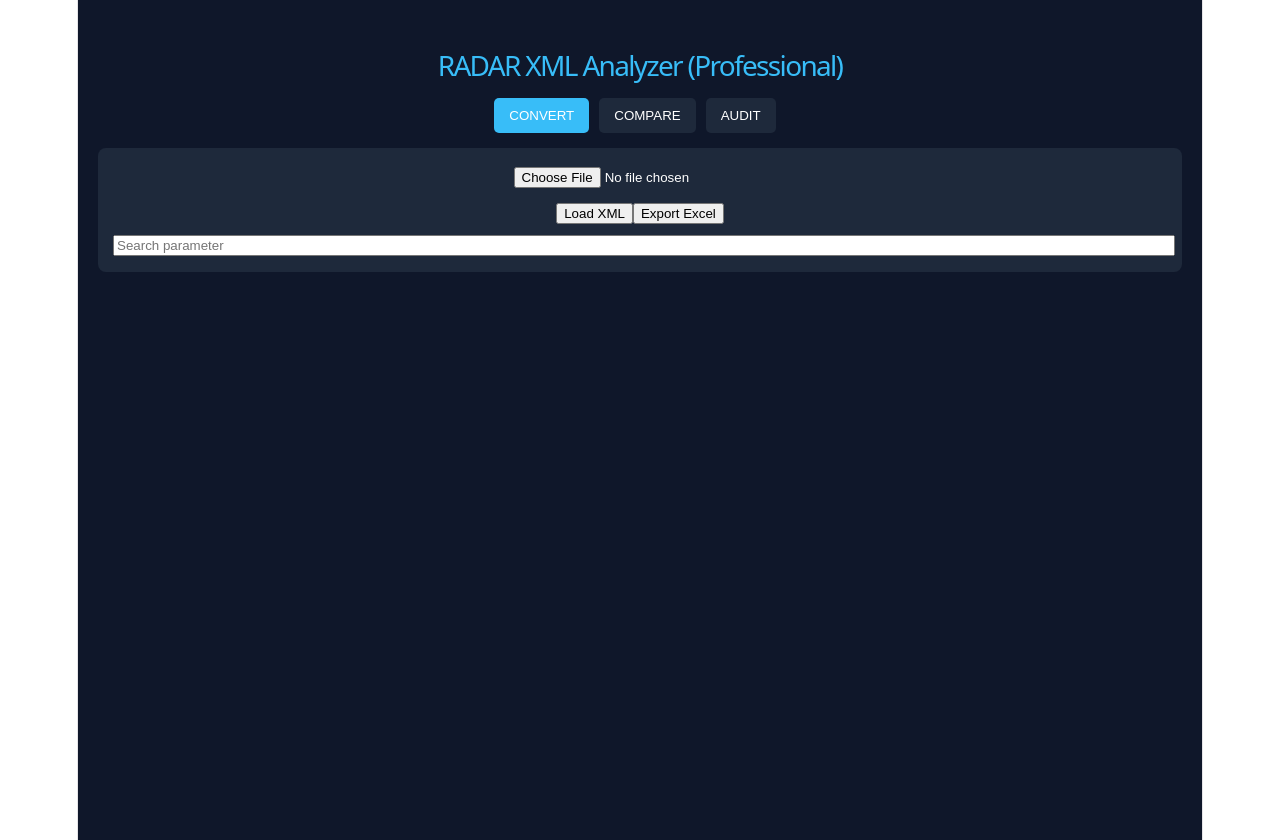
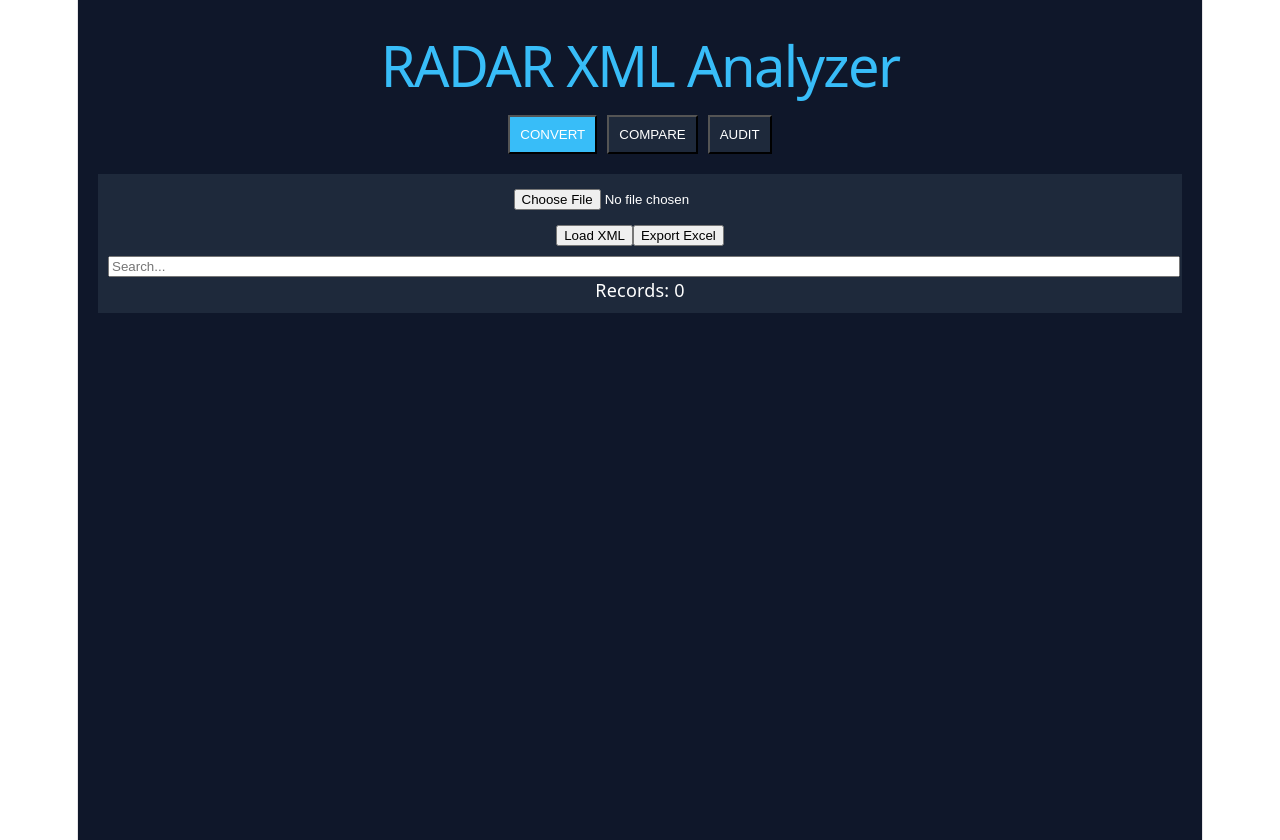
Before and after one commit to celen06/radar-app, a React (Vite) app: page / in a window 1280 px wide. Built offline with nearby package versions, Linux system fonts and the light colour scheme.

Commit message:
Buttons Modified

```diff
--- a/src/App.jsx
+++ b/src/App.jsx
@@ -1,3 +1,4 @@
+
 import React, { useState } from "react";
 import * as XLSX from "xlsx";
 
@@ -9,12 +10,14 @@ export default function RadarApp() {
   const [tab, setTab] = useState("convert");
 
   const readFile = (file, setter) => {
+    if (!file) return;
     const reader = new FileReader();
     reader.onload = e => setter(e.target.result);
     reader.readAsText(file);
   };
 
   const parseXML = (xmlString) => {
+    try {
       const parser = new DOMParser();
       const xmlDoc = parser.parseFromString(xmlString, "text/xml");
       const elements = xmlDoc.getElementsByTagName("*");
@@ -27,10 +30,20 @@ export default function RadarApp() {
         }
       }
       return parsed;
+    } catch (e) {
+      console.error("XML parse error", e);
+      return [];
+    }
   };
 
   const exportToExcel = () => {
-    if (!data.length) return;
+    console.log("Export clicked", data);
+
+    if (!data || data.length === 0) {
+      alert("No data to export!");
+      return;
+    }
+
     const ws = XLSX.utils.json_to_sheet(data);
     const wb = XLSX.utils.book_new();
     XLSX.utils.book_append_sheet(wb, ws, "Results");
@@ -38,12 +51,25 @@ export default function RadarApp() {
   };
 
   const handleConvert = () => {
-    if (!xml1) return;
-    setData(parseXML(xml1));
+    console.log("Convert clicked", xml1);
+
+    if (!xml1) {
+      alert("Upload XML file first");
+      return;
+    }
+
+    const parsed = parseXML(xml1);
+    setData(parsed);
   };
 
   const handleCompare = () => {
-    if (!xml1 || !xml2) return;
+    console.log("Compare clicked", xml1, xml2);
+
+    if (!xml1 || !xml2) {
+      alert("Upload both XML files!");
+      return;
+    }
+
     const d1 = parseXML(xml1);
     const d2 = parseXML(xml2);
 
@@ -53,17 +79,33 @@ export default function RadarApp() {
       const match = d2.find(item2 => item2.tag === item1.tag);
 
       if (!match) {
-        results.push({ Parameter: item1.tag, Baseline: item1.value, Current: "Missing", Status: "Missing" });
+        results.push({
+          Parameter: item1.tag,
+          Baseline: item1.value,
+          Current: "Missing",
+          Status: "Missing"
+        });
       } else if (match.value !== item1.value) {
-        results.push({ Parameter: item1.tag, Baseline: item1.value, Current: match.value, Status: "Changed" });
+        results.push({
+          Parameter: item1.tag,
+          Baseline: item1.value,
+          Current: match.value,
+          Status: "Changed"
+        });
       }
     });
 
+    console.log("Compare results", results);
     setData(results);
   };
 
   const handleAudit = () => {
-    if (!xml1) return;
+    console.log("Audit clicked", xml1);
+
+    if (!xml1) {
+      alert("Upload XML file first");
+      return;
+    }
 
     const parsed = parseXML(xml1);
 
@@ -98,14 +140,20 @@ export default function RadarApp() {
       }
 
       if (status === "Fail") {
-        results.push({ Parameter: item.tag, Value: item.value, Expected: expected, Status: status });
+        results.push({
+          Parameter: item.tag,
+          Value: item.value,
+          Expected: expected,
+          Status: "Fail"
+        });
       }
     });
 
+    console.log("Audit results", results);
     setData(results);
   };
 
-  const filteredData = data.filter(row =>
+  const filteredData = (data || []).filter(row =>
     (row.Parameter || row.tag)?.toLowerCase().includes(search.toLowerCase())
   );
 
@@ -113,29 +161,25 @@ export default function RadarApp() {
     if (status === "Missing") return "red";
     if (status === "Changed") return "orange";
     if (status === "Fail") return "red";
-    return "green";
+    return "lightgreen";
   };
 
   return (
-    <div style={{ fontFamily: "Arial", background: "#0f172a", color: "white", minHeight: "100vh", padding: "20px" }}>
-      <h1 style={{ fontSize: "28px", marginBottom: "20px", color: "#38bdf8" }}>
-        RADAR XML Analyzer (Professional)
-      </h1>
+    <div style={{ background: "#0f172a", color: "white", minHeight: "100vh", padding: "20px" }}>
+      <h1 style={{ color: "#38bdf8" }}>RADAR XML Analyzer</h1>
 
       {/* Tabs */}
-      <div style={{ marginBottom: "15px" }}>
-        {["convert", "compare", "audit"].map((t) => (
+      <div>
+        {["convert", "compare", "audit"].map(t => (
           <button
             key={t}
+            type="button"
             onClick={() => setTab(t)}
             style={{
-              marginRight: "10px",
-              padding: "10px 15px",
+              margin: "5px",
+              padding: "10px",
               background: tab === t ? "#38bdf8" : "#1e293b",
-              color: "white",
-              border: "none",
-              borderRadius: "5px",
-              cursor: "pointer"
+              color: "white"
             }}
           >
             {t.toUpperCase()}
@@ -143,33 +187,50 @@ export default function RadarApp() {
         ))}
       </div>
 
-      {/* Upload Panel */}
-      <div style={{ background: "#1e293b", padding: "15px", borderRadius: "8px" }}>
-        <input type="file" accept=".xml" onChange={e => readFile(e.target.files[0], setXml1)} />
+      {/* Upload */}
+      <div style={{ padding: "10px", background: "#1e293b", marginTop: "15px" }}>
+        <input
+          type="file"
+          accept=".xml"
+          onChange={e => {
+            readFile(e.target.files[0], setXml1);
+            console.log("XML1 loaded");
+          }}
+        />
+
         {tab === "compare" && (
-          <input type="file" accept=".xml" onChange={e => readFile(e.target.files[0], setXml2)} />
+          <input
+            type="file"
+            accept=".xml"
+            onChange={e => {
+              readFile(e.target.files[0], setXml2);
+              console.log("XML2 loaded");
+            }}
+          />
         )}
 
         <div style={{ marginTop: "10px" }}>
-          {tab === "convert" && <button onClick={handleConvert}>Load XML</button>}
-          {tab === "compare" && <button onClick={handleCompare}>Run Delta</button>}
-          {tab === "audit" && <button onClick={handleAudit}>Run Audit</button>}
-          <button onClick={exportToExcel}>Export Excel</button>
+          {tab === "convert" && <button type="button" onClick={handleConvert}>Load XML</button>}
+          {tab === "compare" && <button type="button" onClick={handleCompare}>Run Delta</button>}
+          {tab === "audit" && <button type="button" onClick={handleAudit}>Run Audit</button>}
+          <button type="button" onClick={exportToExcel}>Export Excel</button>
         </div>
 
         <input
-          placeholder="Search parameter"
+          placeholder="Search..."
           value={search}
           onChange={e => setSearch(e.target.value)}
           style={{ marginTop: "10px", width: "100%" }}
         />
+
+        <p>Records: {data.length}</p>
       </div>
 
       {/* Table */}
-      {filteredData && filteredData.length > 0 && (
-        <table style={{ width: "100%", marginTop: "20px", borderCollapse: "collapse" }}>
+      {filteredData.length > 0 && (
+        <table style={{ width: "100%", marginTop: "20px" }}>
           <thead>
-            <tr style={{ background: "#334155" }}>
+            <tr>
               <th>Parameter</th>
               {tab === "compare" && <><th>Baseline</th><th>Current</th></>}
               {tab === "audit" && <><th>Value</th><th>Expected</th></>}
@@ -178,11 +239,11 @@ export default function RadarApp() {
           </thead>
           <tbody>
             {filteredData.map((row, i) => (
-              <tr key={i} style={{ borderBottom: "1px solid #334155" }}>
-                <td>{row.Parameter || row.tag}</td>
-                {tab === "compare" && <><td>{row.Baseline}</td><td>{row.Current}</td></>}
-                {tab === "audit" && <><td>{row.Value}</td><td>{row.Expected}</td></>}
-                <td style={{ color: statusColor(row.Status) }}>{row.Status || "OK"}</td>
+              <tr key={i}>
+                <td>{row?.Parameter || row?.tag}</td>
+                {tab === "compare" && <><td>{row?.Baseline}</td><td>{row?.Current}</td></>}
+                {tab === "audit" && <><td>{row?.Value}</td><td>{row?.Expected}</td></>}
+                <td style={{ color: statusColor(row?.Status) }}>{row?.Status || "OK"}</td>
               </tr>
             ))}
           </tbody>
```
Lines whose indentation alone changed are shown as unchanged.
